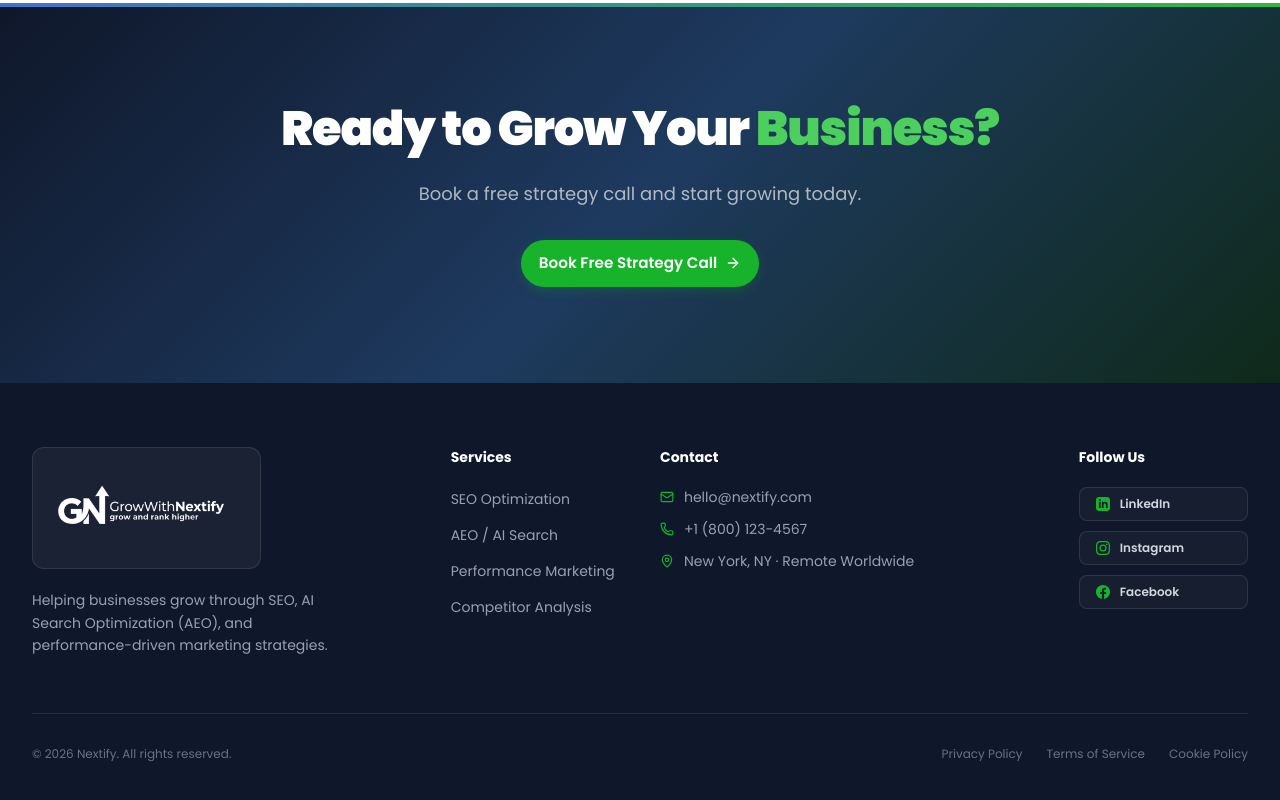
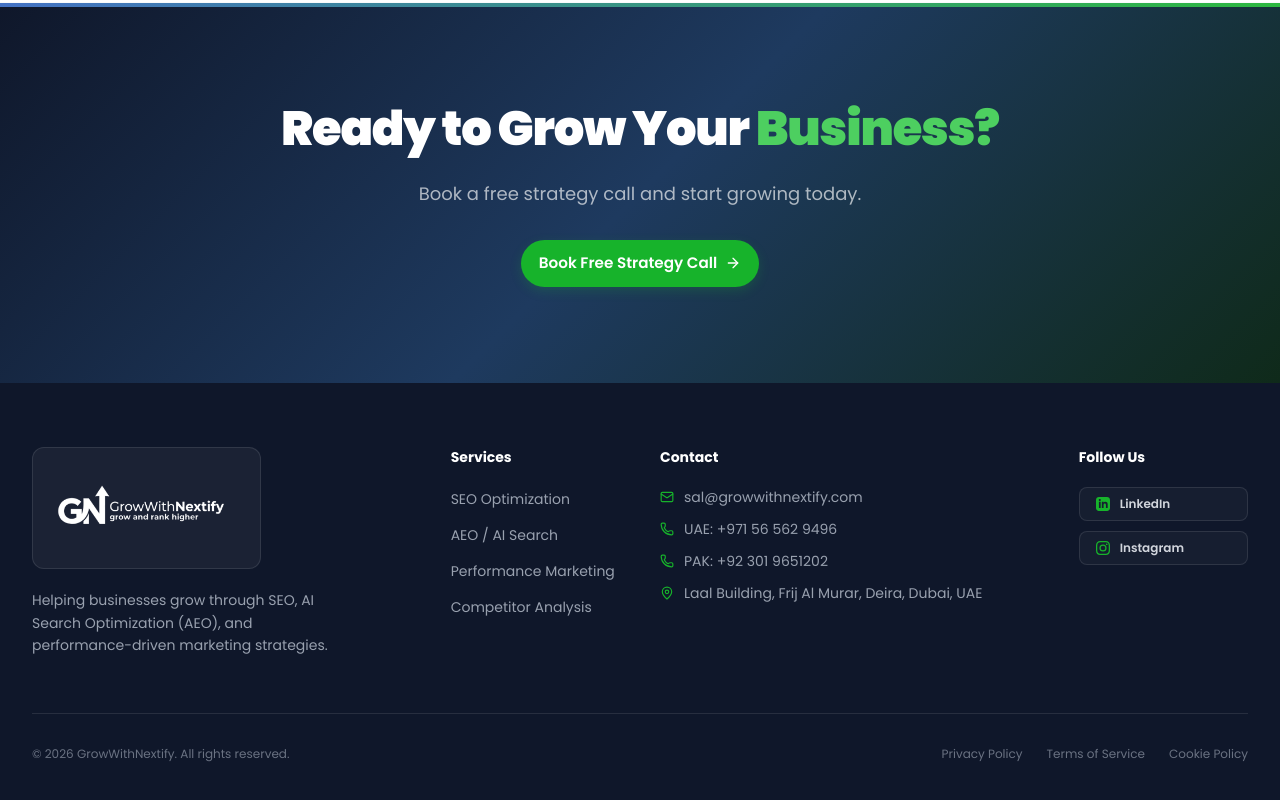
Before and after one commit to ahmad-ramzan/growwithnextify, a Next.js app: page / in a window 1280 px wide. Shown: the part 3714-4514 px from the top of the page. Built offline with nearby package versions, Linux system fonts and the light colour scheme.

Commit message:
update footer

```diff
--- a/src/components/Footer.tsx
+++ b/src/components/Footer.tsx
@@ -12,26 +12,32 @@ const InstagramIcon = () => (
   </svg>
 );
 
-const FacebookIcon = () => (
-  <svg width="14" height="14" viewBox="0 0 24 24" fill="currentColor" aria-hidden="true">
-    <path d="M24 12c0-6.63-5.37-12-12-12S0 5.37 0 12c0 5.99 4.39 10.95 10.13 11.85V15.47H7.08V12h3.05V9.36c0-3.01 1.79-4.67 4.53-4.67 1.31 0 2.68.23 2.68.23v2.95h-1.51c-1.49 0-1.95.93-1.95 1.88V12h3.32l-.53 3.47h-2.79v8.38C19.61 22.95 24 17.99 24 12z" />
-  </svg>
-);
-
 const footerLinks = {
   Services: ["SEO Optimization", "AEO / AI Search", "Performance Marketing", "Competitor Analysis"],
 };
 
 const contact = [
-  { icon: <Mail size={14} />, text: "hello@nextify.com" },
-  { icon: <Phone size={14} />, text: "+1 (800) 123-4567" },
-  { icon: <MapPin size={14} />, text: "New York, NY · Remote Worldwide" },
+  { icon: <Mail size={14} />, text: "sal@growwithnextify.com", href: "mailto:sal@growwithnextify.com" },
+  { icon: <Phone size={14} />, text: "UAE: +971 56 562 9496", href: "tel:+971565629496" },
+  { icon: <Phone size={14} />, text: "PAK: +92 301 9651202", href: "tel:+923019651202" },
+  {
+    icon: <MapPin size={14} />,
+    text: "Laal Building, Frij Al Murar, Deira, Dubai, UAE",
+    href: "https://www.google.com/maps/search/?api=1&query=Laal+Building+Frij+Al+Murar+Deira+Dubai+UAE",
+  },
 ];
 
 const socials = [
-  { label: "LinkedIn", icon: <LinkedInIcon />, href: "#" },
-  { label: "Instagram", icon: <InstagramIcon />, href: "#" },
-  { label: "Facebook", icon: <FacebookIcon />, href: "#" },
+  {
+    label: "LinkedIn",
+    icon: <LinkedInIcon />,
+    href: "https://www.linkedin.com/company/growwithnextify-com/",
+  },
+  {
+    label: "Instagram",
+    icon: <InstagramIcon />,
+    href: "https://www.instagram.com/growwithnextify",
+  },
 ];
 
 export default function Footer() {
@@ -74,17 +80,19 @@ export default function Footer() {
             </div>
           ))}
 
-          {/* Contact column (replaces Resources) */}
+          {/* Contact column */}
           <div className="lg:col-span-2">
             <p className="text-white font-bold text-sm mb-5">Contact</p>
             <ul className="flex flex-col gap-3">
               {contact.map((c) => (
-                <li
-                  key={c.text}
-                  className="flex items-center gap-2.5 text-sm text-gray-400 hover:text-[var(--brand-primary)] transition-colors cursor-pointer"
-                >
-                  <span style={{ color: "var(--brand-primary)" }}>{c.icon}</span>
-                  {c.text}
+                <li key={c.text}>
+                  <a
+                    href={c.href}
+                    className="flex items-center gap-2.5 text-sm text-gray-400 hover:text-[var(--brand-primary)] transition-colors"
+                  >
+                    <span style={{ color: "var(--brand-primary)" }}>{c.icon}</span>
+                    {c.text}
+                  </a>
                 </li>
               ))}
             </ul>
@@ -98,6 +106,8 @@ export default function Footer() {
                 <a
                   key={s.label}
                   href={s.href}
+                  target="_blank"
+                  rel="noopener noreferrer"
                   className="flex items-center gap-2.5 px-4 py-2 rounded-lg text-xs font-semibold text-gray-300 hover:text-[var(--brand-primary)] transition-colors duration-150 border border-white/10 hover:border-white/30"
                   style={{ background: "rgba(255,255,255,0.03)" }}
                 >
@@ -112,7 +122,7 @@ export default function Footer() {
         {/* Bottom bar */}
         <div className="flex flex-col sm:flex-row items-center justify-between gap-3 pt-8 border-t border-white/10">
           <p className="text-xs text-gray-500">
-            &copy; {year} Nextify. All rights reserved.
+            &copy; {year} GrowWithNextify. All rights reserved.
           </p>
           <div className="flex items-center gap-6">
             {["Privacy Policy", "Terms of Service", "Cookie Policy"].map((l) => (
```
